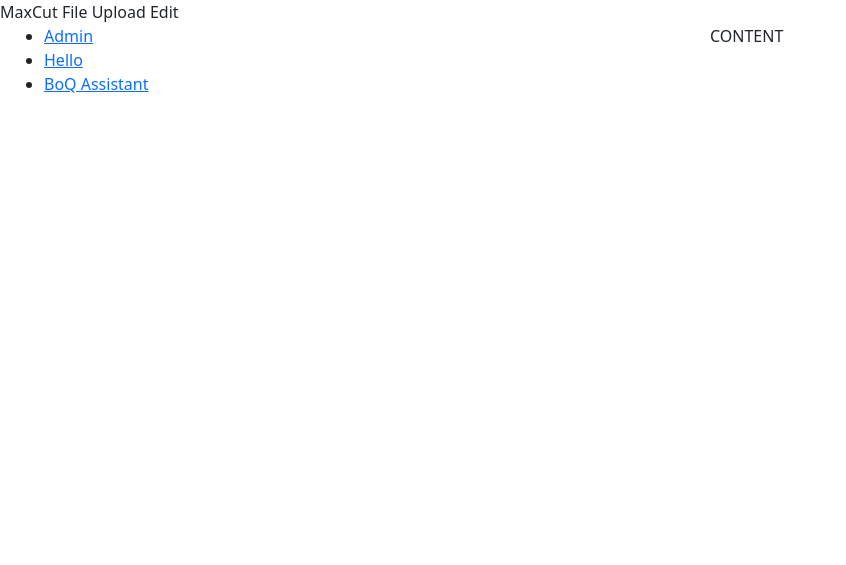
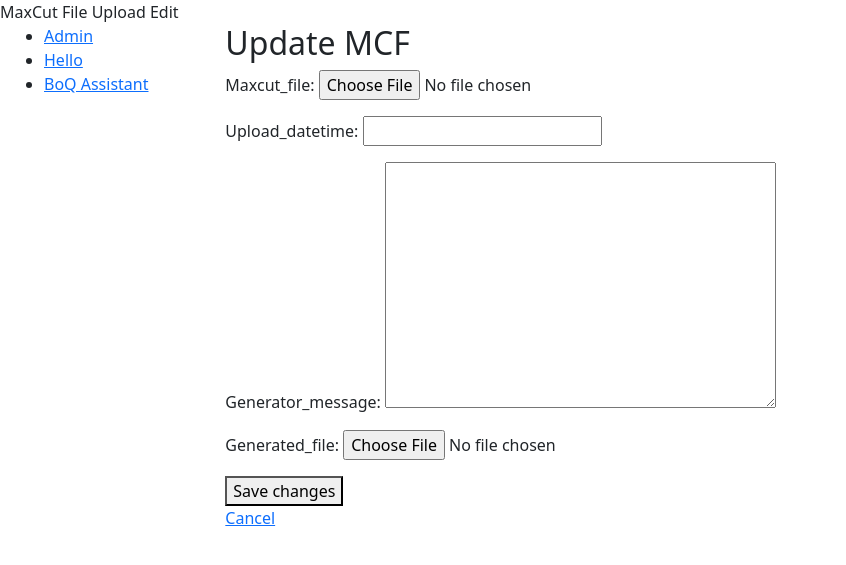
Before and after one commit to SamP-S/Bronze, a Django app: template django_rock/templates/boq_assistant/mcf_update.html in a window 1280 px wide. Shown: the top 565 px of the page, without its empty margins (0-846 px from the left). Run offline with Django 5.2, Linux system fonts and the light colour scheme; the template is opened without the code that fills it: values that come from a table or form of the project are taken from there, others are empty.

Commit message:
add update view content

```diff
--- a/django_rock/templates/boq_assistant/mcf_update.html
+++ b/django_rock/templates/boq_assistant/mcf_update.html
@@ -5,7 +5,11 @@ MaxCut File Upload Edit
 {% endblock %}
 
 {% block content %}
-<center>
-    CONTENT
-</center>
-{% endblock %}
+    <h2>Update MCF</h2>
+    <form method="post" enctype="multipart/form-data">
+        {% csrf_token %}
+        {{ form.as_p }}
+        <button type="submit">Save changes</button>
+    </form>
+    <a href="{% url 'mcf_list' %}">Cancel</a>
+{% endblock content %}
```
